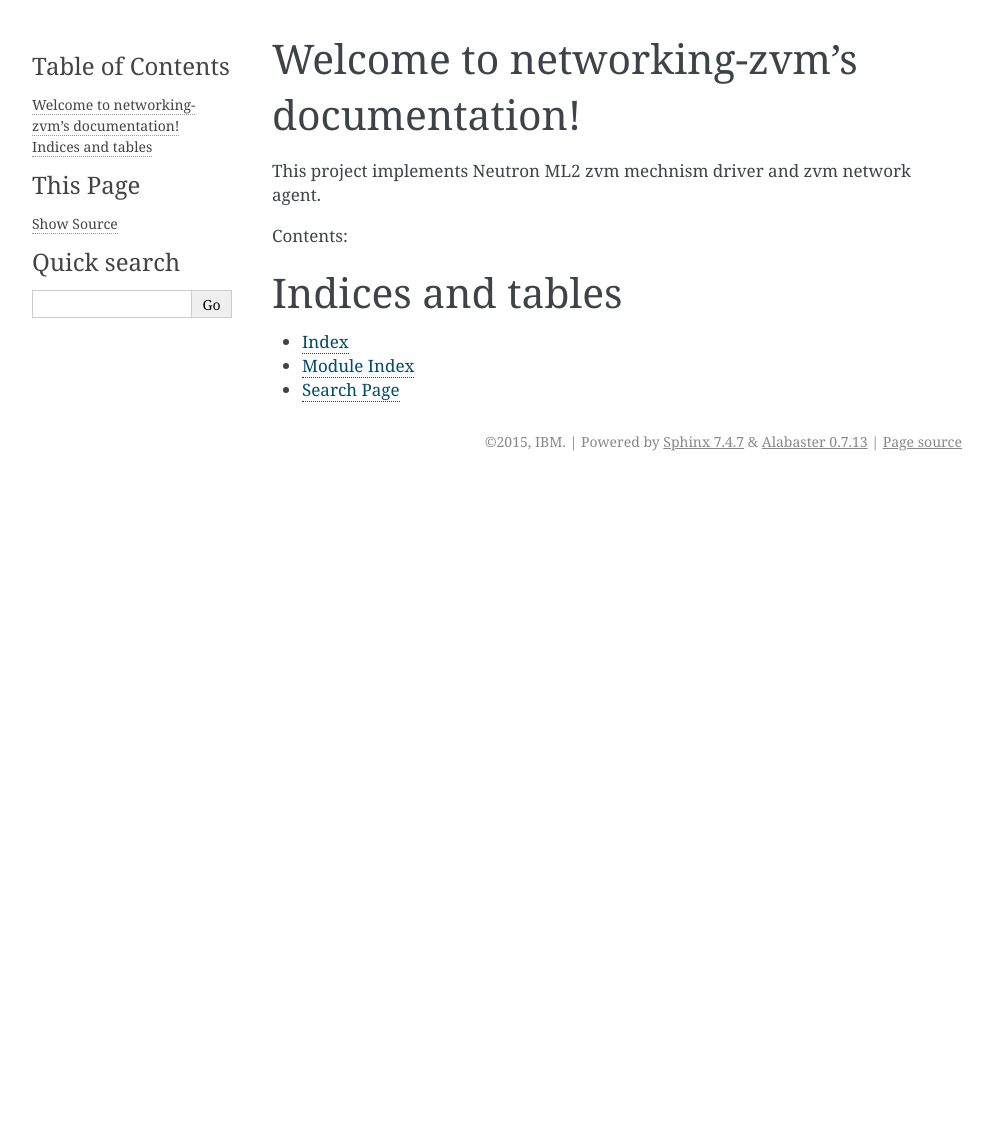
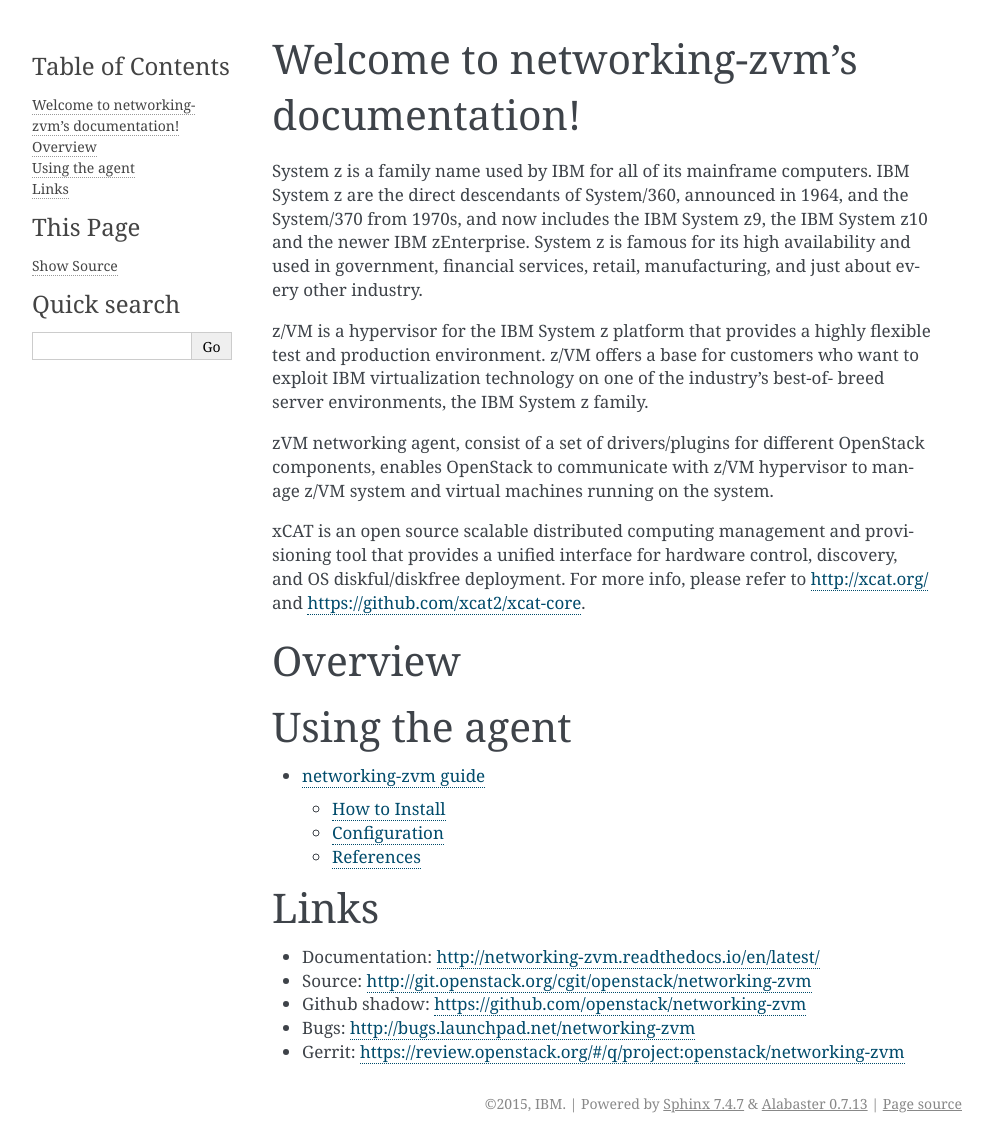
Before and after one commit to openstack-archive/networking-zvm, a Sphinx documentation site: the page built from doc/source/index.rst, in a window 1280 px wide. Shown: the whole page, without its empty margins (148-1141 px from the left). Built offline with Sphinx 7.4.7, drawn with Linux system fonts in a browser that asks for light colours; before the commit the page ends 900 px from its top, so only the background shows below that.

Commit message:
Adjust the doc looks
networking-zvm doc need some changes, this made the change

Change-Id: Ia640f784a9ecbee7736516d5d5074d4c4df409f4

```diff
--- a/doc/source/conf.py
+++ b/doc/source/conf.py
@@ -12,10 +12,10 @@
 # All configuration values have a default; values that are commented out
 # serve to show the default.
 
+import os
+import oslosphinx
+import shlex
 import sys
-import os
-import shlex
-
 # If extensions (or modules to document with autodoc) are in another directory,
 # add these directories to sys.path here. If the directory is relative to the
 # documentation root, use os.path.abspath to make it absolute, like shown here.
--- a/doc/source/index.rst
+++ b/doc/source/index.rst
@@ -1,19 +1,62 @@
+..
+      Copyright 2016 IBM
+      All Rights Reserved.
+
+      Licensed under the Apache License, Version 2.0 (the "License"); you may
+      not use this file except in compliance with the License. You may obtain
+      a copy of the License at
+
+          http://www.apache.org/licenses/LICENSE-2.0
+
+      Unless required by applicable law or agreed to in writing, software
+      distributed under the License is distributed on an "AS IS" BASIS, WITHOUT
+      WARRANTIES OR CONDITIONS OF ANY KIND, either express or implied. See the
+      License for the specific language governing permissions and limitations
+      under the License.
+
 Welcome to networking-zvm's documentation!
 ==============================================
 
-This project implements Neutron ML2 zvm mechnism driver and zvm network
-agent.
+System z is a family name used by IBM for all of its mainframe computers.
+IBM System z are the direct descendants of System/360, announced in 1964,
+and the System/370 from 1970s, and now includes the IBM System z9,
+the IBM System z10 and the newer IBM zEnterprise. System z is famous for
+its high availability and used in government, financial services, retail,
+manufacturing, and just about every other industry.
 
-Contents:
+z/VM is a hypervisor for the IBM System z platform that provides a highly
+flexible test and production environment. z/VM offers a base for customers
+who want to exploit IBM virtualization technology on one of the industry's
+best-of- breed server environments, the IBM System z family.
+
+zVM networking agent, consist of a set of drivers/plugins for different OpenStack
+components, enables OpenStack to communicate with z/VM hypervisor to manage z/VM
+system and virtual machines running on the system.
+
+xCAT is an open source scalable distributed computing management and provisioning
+tool that provides a unified interface for hardware control, discovery,
+and OS diskful/diskfree deployment. For more info, please refer to
+http://xcat.org/ and https://github.com/xcat2/xcat-core.
+
+Overview
+========
 
 .. toctree::
    :maxdepth: 2
 
+Using the agent
+===============
 
+.. toctree::
+   :maxdepth: 2
 
-Indices and tables
-==================
+   install
 
-* :ref:`genindex`
-* :ref:`modindex`
-* :ref:`search`
+Links
+=====
+
+* Documentation: `<http://networking-zvm.readthedocs.io/en/latest/>`_
+* Source: `<http://git.openstack.org/cgit/openstack/networking-zvm>`_
+* Github shadow: `<https://github.com/openstack/networking-zvm>`_
+* Bugs: `<http://bugs.launchpad.net/networking-zvm>`_
+* Gerrit: `<https://review.openstack.org/#/q/project:openstack/networking-zvm>`_
```
